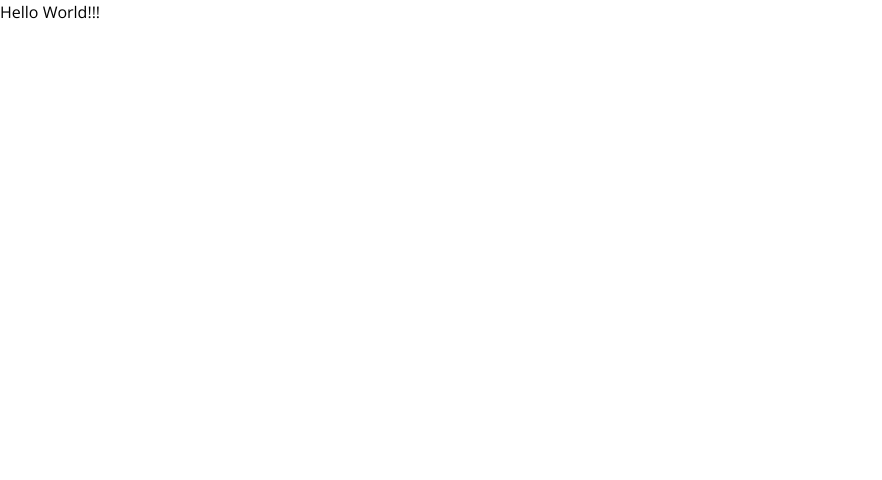
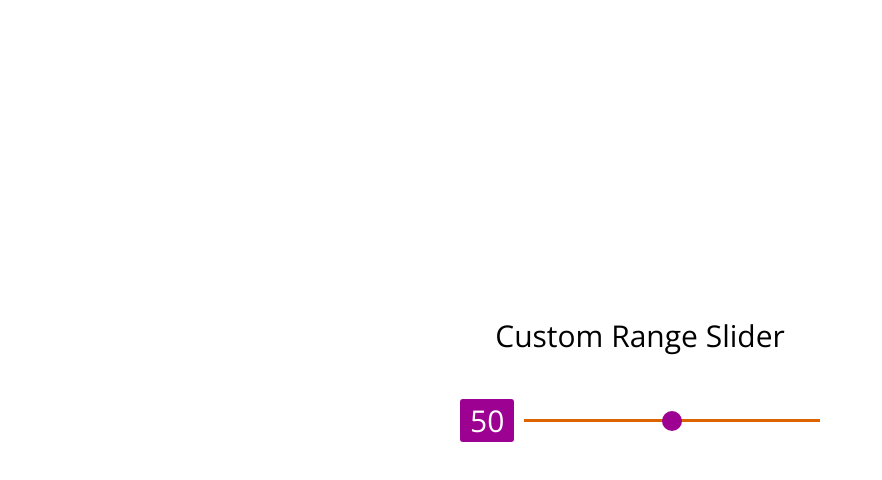
Before and after one commit to Rishil96/javascript-advanced-projects, a plain HTML site: page index.html in a window 1280 px wide. Shown: the whole page, without its empty margins (0-882 px from the left). Drawn offline with nearby package versions, Linux system fonts and the light colour scheme.

Commit message:
Add : Markup, styling and JS for Custom Range Slider

```diff
--- a/index.html
+++ b/index.html
@@ -11,7 +11,19 @@
     <link rel="stylesheet" href="styles.css" />
   </head>
   <body>
-    <p>Hello World!!!</p>
+
+    <section class="main">
+
+      <h2>Custom Range Slider</h2>
+
+      <div class="box">
+        <div class="range-slider">
+          <div class="value">50</div>
+          <input type="range" class="circle-range" min="0", max="100", value="50">
+        </div>
+      </div>
+
+    </section>
 
     <script src="script.js"></script>
   </body>
--- a/script.js
+++ b/script.js
@@ -0,0 +1,7 @@
+const rangeSlider = document.querySelector("input");
+const valueEl = document.querySelector(".value");
+
+rangeSlider.oninput = function () {
+    valueEl.textContent = rangeSlider.value;
+    // valueEl.textContent = this.value;
+}
--- a/styles.css
+++ b/styles.css
@@ -39,3 +39,62 @@ img {
   margin: 0 auto;
   padding: 0 20px;
 }
+
+/* Start here */
+.main {
+  width: 100%;
+  height: 100vh;
+  display: flex;
+  justify-content: center;
+  align-items: center;
+  text-align: center;
+  flex-direction: column;
+}
+
+h2 {
+  font-size: 3rem;
+  font-weight: 400;
+}
+
+.box {
+  min-width: 40rem;
+  margin: 2rem 0;
+}
+
+.range-slider {
+  width: 100%;
+  height: 9rem;
+  border-radius: 5px;
+  padding: 3rem 2rem;
+  box-shadow: 0 0 10 rgba(0, 0, 0, 0.2);
+  display: flex;
+  justify-content: center;
+  align-items: center;
+}
+
+.value {
+  font-size: 3rem;
+  color: var(--white);
+  margin-right: 1rem;
+  background: var(--color-primary);
+  padding: 1px 1rem;
+  border-radius: 3px;
+}
+
+.circle-range {
+  width: 100%;
+  height: 3px;
+  -webkit-appearance: none;
+  -moz-appearance: none;
+  background-color: var(--color-sec);
+  outline: none;
+}
+
+.circle-range::-webkit-slider-thumb {
+  -webkit-appearance: none;
+  background: var(--color-primary);
+  cursor: pointer;
+  width: 2rem;
+  height: 2rem;
+  border-radius: 50%;
+}
```
